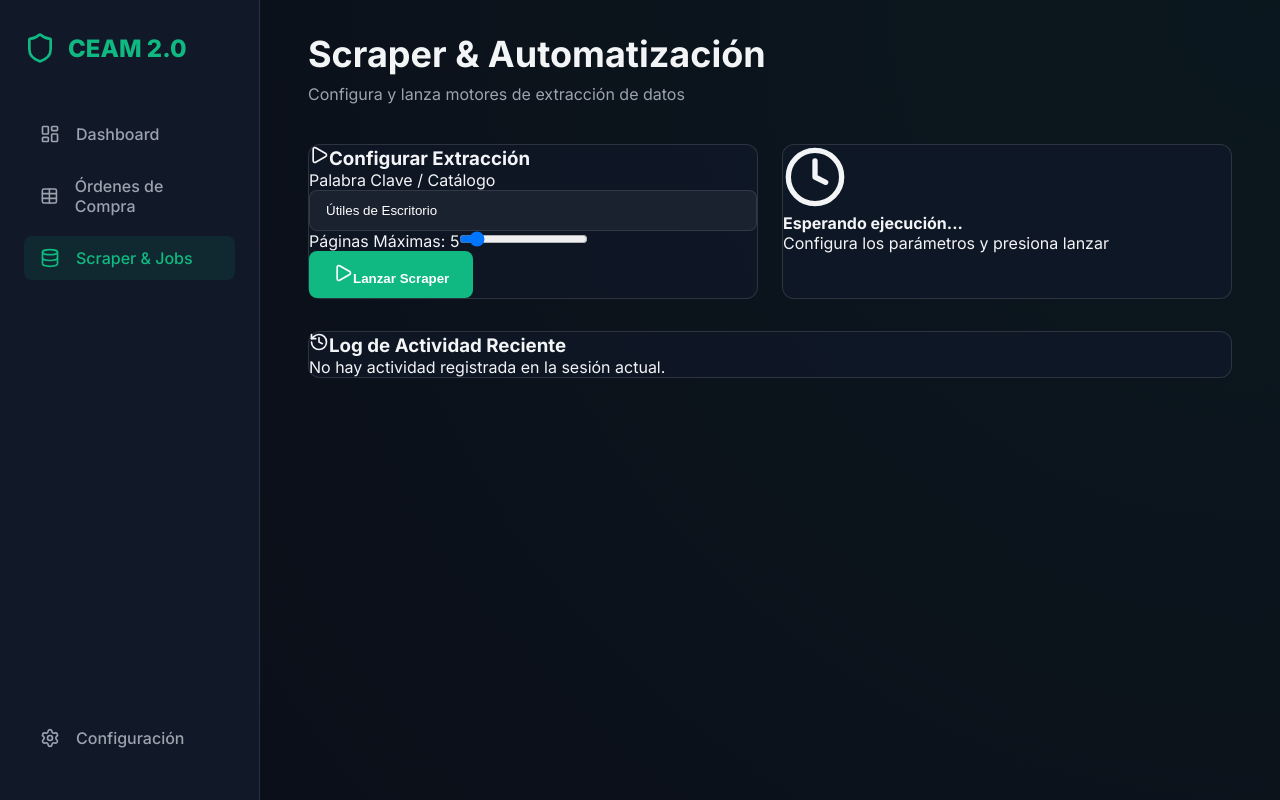
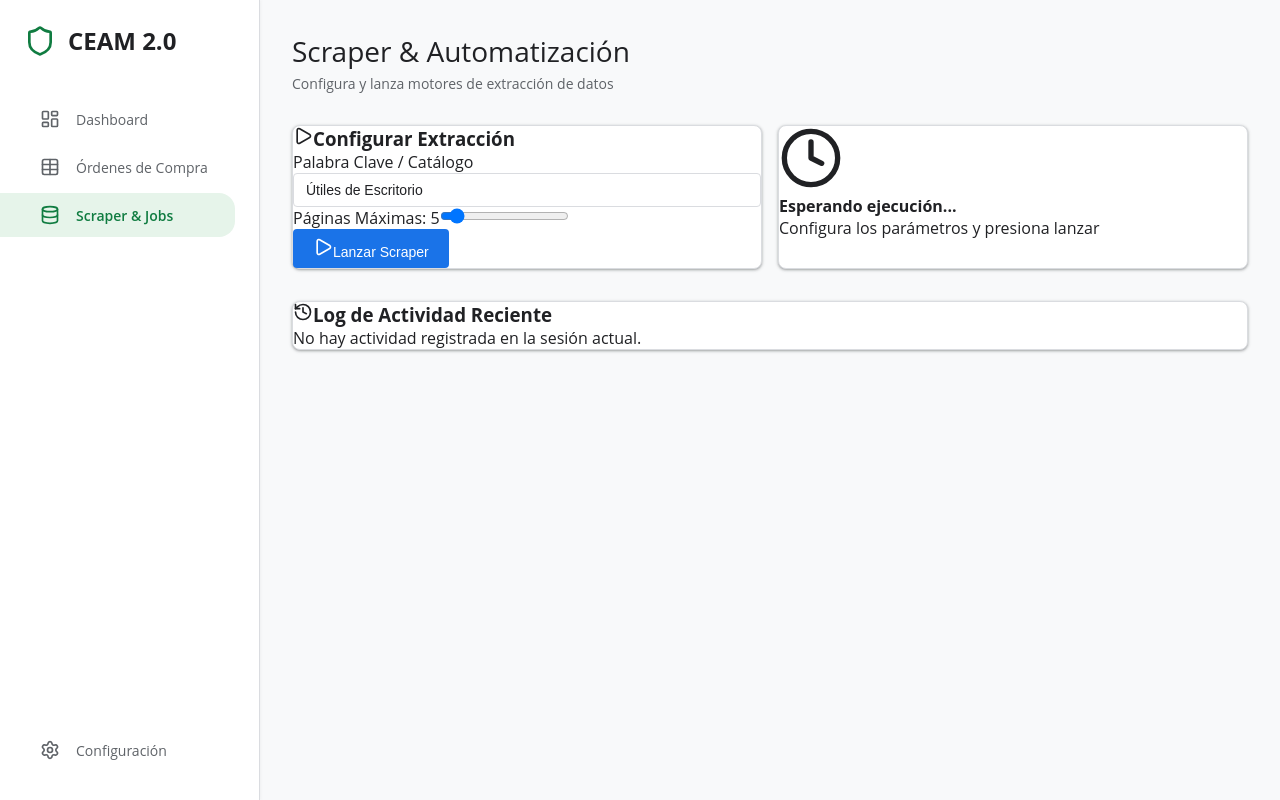
Before and after one commit to Johann3421/CEAM_AUDITOR_2.0, a React (Vite) app in the folder frontend/: page /scraper in a window 1280 px wide. Built offline with nearby package versions, Linux system fonts and the light colour scheme; no server answers.

Commit message:
Subiendo cambios de diseño

```diff
--- a/frontend/src/index.css
+++ b/frontend/src/index.css
@@ -1,18 +1,27 @@
 :root {
-  --bg-deep: #0b0f19;
-  --bg-card: rgba(17, 25, 40, 0.75);
-  --bg-sidebar: #111827;
-  --accent-primary: #10b981;
-  --accent-secondary: #3b82f6;
-  --text-main: #f3f4f6;
-  --text-muted: #9ca3af;
-  --border-color: rgba(255, 255, 255, 0.1);
-  --glass-border: rgba(255, 255, 255, 0.125);
-  --chart-blue: #3b82f6;
-  --chart-green: #10b981;
-  --chart-orange: #f59e0b;
-  --chart-red: #ef4444;
-  --shadow-lg: 0 10px 15px -3px rgba(0, 0, 0, 0.1), 0 4px 6px -2px rgba(0, 0, 0, 0.05);
+  /* Excel / Google Sheets inspired palette */
+  --bg-deep: #f8f9fa;
+  --bg-card: #ffffff;
+  --bg-sidebar: #ffffff;
+
+  --accent-excel: #107c41; /* Microsoft Excel Green */
+  --accent-google: #1a73e8; /* Google Blue */
+
+  --accent-primary: var(--accent-excel);
+  --accent-secondary: var(--accent-google);
+
+  --text-main: #202124;
+  --text-muted: #5f6368;
+  --border-color: #dadce0;
+  --glass-border: #dadce0;
+
+  --chart-blue: #1a73e8;
+  --chart-green: #107c41;
+  --chart-orange: #f29900;
+  --chart-red: #d93025;
+
+  --shadow-sm: 0 1px 2px 0 rgba(60, 64, 67, 0.3), 0 1px 3px 1px rgba(60, 64, 67, 0.15);
+  --shadow-lg: 0 4px 6px -1px rgba(0, 0, 0, 0.1), 0 2px 4px -1px rgba(0, 0, 0, 0.06);
 }
 
 * {
@@ -22,7 +31,7 @@
 }
 
 body {
-  font-family: 'Inter', sans-serif;
+  font-family: 'Open Sans', 'Inter', Roboto, sans-serif;
   background-color: var(--bg-deep);
   color: var(--text-main);
   -webkit-font-smoothing: antialiased;
@@ -30,13 +39,12 @@ body {
   overflow-x: hidden;
 }
 
-/* Glassmorphism Effect */
+/* Material Design Card Effect (Replaces glassmorphism) */
 .glass-effect {
   background: var(--bg-card);
-  backdrop-filter: blur(12px);
-  -webkit-backdrop-filter: blur(12px);
-  border: 1px solid var(--glass-border);
-  border-radius: 12px;
+  border: 1px solid var(--border-color);
+  border-radius: 8px;
+  box-shadow: var(--shadow-sm);
 }
 
 .app-container {
@@ -44,28 +52,33 @@ body {
   min-height: 100vh;
 }
 
-/* Sidebar Styles */
+/* Sidebar Styles - Google Template Look */
 .sidebar {
   width: 260px;
   background-color: var(--bg-sidebar);
   border-right: 1px solid var(--border-color);
   display: flex;
   flex-direction: column;
-  padding: 2rem 1.5rem;
+  padding: 1.5rem;
   position: fixed;
   top: 0;
   bottom: 0;
   z-index: 50;
+  box-shadow: 1px 0 3px rgba(0,0,0,0.04);
 }
 
 .sidebar-logo {
   font-size: 1.5rem;
-  font-weight: 800;
-  color: var(--accent-primary);
-  margin-bottom: 3rem;
+  font-weight: 700;
+  color: var(--text-main);
+  margin-bottom: 2.5rem;
   display: flex;
   align-items: center;
   gap: 0.75rem;
+}
+
+.sidebar-logo svg {
+  color: var(--accent-excel);
 }
 
 .nav-link {
@@ -75,129 +88,161 @@ body {
   padding: 0.75rem 1rem;
   color: var(--text-muted);
   text-decoration: none;
-  border-radius: 8px;
-  margin-bottom: 0.5rem;
-  transition: all 0.3s ease;
+  border-radius: 0 16px 16px 0; /* Google style pill */
+  margin-left: -1.5rem;
+  padding-left: 2.5rem;
+  margin-bottom: 0.25rem;
+  transition: all 0.2s ease;
   font-weight: 500;
+  font-size: 0.875rem;
 }
 
-.nav-link:hover, .nav-link.active {
-  background: rgba(16, 185, 129, 0.1);
-  color: var(--accent-primary);
+.nav-link:hover {
+  background: #f1f3f4;
+  color: var(--text-main);
+}
+
+.nav-link.active {
+  background: #e6f4ea; /* Light green tint */
+  color: var(--accent-excel);
+  font-weight: 600;
 }
 
 /* Main Content Area */
 .main-content {
   flex: 1;
   margin-left: 260px;
-  padding: 2rem 3rem;
-  background: radial-gradient(circle at top right, rgba(16, 185, 129, 0.05), transparent);
+  padding: 2rem;
+  background-color: var(--bg-deep);
 }
 
 /* Typography */
-h1 { font-size: 2.25rem; font-weight: 700; margin-bottom: 0.5rem; }
-.subtitle { color: var(--text-muted); margin-bottom: 2.5rem; }
+h1 { font-size: 1.75rem; font-weight: 400; margin-bottom: 0.25rem; color: var(--text-main); }
+.subtitle { color: var(--text-muted); margin-bottom: 2rem; font-size: 0.875rem; }
 
 /* Grid for Dashboard */
 .dashboard-grid {
   display: grid;
   grid-template-columns: repeat(4, 1fr);
-  gap: 1.5rem;
+  gap: 1rem;
   margin-bottom: 2rem;
 }
 
 .chart-grid {
   display: grid;
   grid-template-columns: repeat(2, 1fr);
-  gap: 1.5rem;
+  gap: 1rem;
   margin-bottom: 2rem;
 }
 
 /* KPI Card */
 .stat-card {
-  padding: 1.5rem;
+  padding: 1.25rem;
   display: flex;
   flex-direction: column;
-  gap: 0.5rem;
+  gap: 0.25rem;
+  background: white;
+  border: 1px solid var(--border-color);
+  border-radius: 8px;
+  box-shadow: 0 1px 2px rgba(0,0,0,0.05);
 }
 
-.stat-label { font-size: 0.875rem; color: var(--text-muted); font-weight: 500; }
-.stat-value { font-size: 1.75rem; font-weight: 700; }
-.stat-trend { font-size: 0.75rem; font-weight: 600; display: flex; align-items: center; gap: 0.25rem; }
-.trend-up { color: var(--accent-primary); }
+.stat-label { font-size: 0.75rem; color: var(--text-muted); font-weight: 600; text-transform: uppercase; letter-spacing: 0.5px; }
+.stat-value { font-size: 1.75rem; font-weight: 400; color: var(--text-main); }
+.stat-trend { font-size: 0.75rem; font-weight: 500; display: flex; align-items: center; gap: 0.25rem; margin-top: 0.5rem; }
+.trend-up { color: var(--accent-excel); }
 
-/* Table Styles */
+/* Excel Table Styles */
 .data-table-container {
   overflow-x: auto;
-  margin-top: 1rem;
+  background: white;
+  border: 1px solid var(--border-color);
+  border-radius: 4px;
 }
 
 table {
   width: 100%;
   border-collapse: collapse;
+  font-size: 0.8125rem; /* Excel-like small font */
 }
 
 th {
   text-align: left;
-  padding: 1rem;
-  font-size: 0.75rem;
-  text-transform: uppercase;
-  color: var(--text-muted);
+  padding: 0.5rem 0.75rem;
+  background-color: #f1f3f4;
+  color: var(--text-main);
   font-weight: 600;
-  border-bottom: 1px solid var(--border-color);
+  border: 1px solid var(--border-color);
+  white-space: nowrap;
 }
 
 td {
-  padding: 1rem;
-  font-size: 0.875rem;
-  border-bottom: 1px solid var(--border-color);
+  padding: 0.5rem 0.75rem;
+  color: #3c4043;
+  border: 1px solid var(--border-color);
 }
 
 tr:hover {
-  background: rgba(255, 255, 255, 0.02);
+  background: #f8f9fa; /* Slight hover effect */
 }
 
-/* Buttons and Inputs */
+/* Buttons and Inputs - Google Workspace Style */
 button {
   cursor: pointer;
-  border: none;
-  border-radius: 8px;
-  font-weight: 600;
+  border: 1px solid var(--border-color);
+  border-radius: 4px;
+  font-weight: 500;
   transition: all 0.2s ease;
+  font-size: 0.875rem;
+  background: white;
+  color: var(--text-main);
 }
 
 .btn-primary {
-  background: var(--accent-primary);
+  background: var(--accent-google);
   color: white;
-  padding: 0.75rem 1.5rem;
+  border: none;
+  padding: 0.5rem 1.25rem;
+}
+
+.btn-green {
+  background: var(--accent-excel);
+  color: white;
+  border: none;
+  padding: 0.5rem 1.25rem;
 }
 
 .btn-primary:hover {
-  filter: brightness(1.1);
-  transform: translateY(-1px);
+  background: #174ea6;
+  box-shadow: 0 1px 3px rgba(0,0,0,0.2);
+}
+
+.btn-green:hover {
+  background: #0c5e31;
 }
 
 .input-custom {
-  background: rgba(255, 255, 255, 0.05);
+  background: white;
   border: 1px solid var(--border-color);
-  padding: 0.75rem 1rem;
-  border-radius: 8px;
-  color: white;
+  padding: 0.5rem 0.75rem;
+  border-radius: 4px;
+  color: var(--text-main);
   width: 100%;
+  font-size: 0.875rem;
 }
 
 .input-custom:focus {
   outline: none;
-  border-color: var(--accent-primary);
-  background: rgba(255, 255, 255, 0.08);
+  border-color: var(--accent-google);
+  box-shadow: inset 0 0 0 1px var(--accent-google);
 }
 
 /* Animations */
 @keyframes fadeIn {
-  from { opacity: 0; transform: translateY(10px); }
+  from { opacity: 0; transform: translateY(5px); }
   to { opacity: 1; transform: translateY(0); }
 }
 
 .animate-fade {
-  animation: fadeIn 0.5s ease forwards;
+  animation: fadeIn 0.3s ease forwards;
 }
--- a/frontend/src/pages/Dashboard.jsx
+++ b/frontend/src/pages/Dashboard.jsx
@@ -74,7 +74,7 @@ const Dashboard = () => {
 
       <div className="glass-effect p-8">
         <h3 className="text-lg font-semibold mb-6 flex items-center gap-2">
-          <TrendingUp size={20} className="text-emerald-500" />
+          <TrendingUp size={20} className="text-green-600" />
           Top 5 Proveedores con Mayor Monto
         </h3>
         <div className="data-table-container">
@@ -89,10 +89,10 @@ const Dashboard = () => {
             <tbody>
               {stats?.top_providers.map((provider, i) => (
                 <tr key={i}>
-                  <td className="font-medium text-blue-400">{provider.nombre_proveedor}</td>
+                  <td className="font-medium text-blue-600">{provider.nombre_proveedor}</td>
                   <td style={{ textAlign: 'right' }}>{provider.total.toLocaleString()}</td>
                   <td>
-                    <span className="px-2 py-1 rounded-full text-xs font-semibold bg-emerald-500/10 text-emerald-500">
+                    <span className="px-2 py-1 rounded-full text-xs font-semibold bg-green-50 text-green-600">
                       Activo
                     </span>
                   </td>
--- a/frontend/src/pages/ScraperControl.jsx
+++ b/frontend/src/pages/ScraperControl.jsx
@@ -55,11 +55,11 @@ const ScraperControl = () => {
 
   const getStatusColor = (s) => {
     switch (s) {
-      case 'SUCCESS': return 'text-emerald-500';
+      case 'SUCCESS': return 'text-green-600';
       case 'FAILURE': return 'text-red-500';
       case 'PENDING': return 'text-amber-500';
       case 'STARTED': return 'text-blue-500';
-      default: return 'text-white/40';
+      default: return 'text-gray-500';
     }
   };
 
@@ -72,13 +72,13 @@ const ScraperControl = () => {
         {/* Configuration Card */}
         <div className="glass-effect p-8">
           <h3 className="text-xl font-bold mb-6 flex items-center gap-2">
-            <Play size={20} className="text-emerald-500" />
+            <Play size={20} className="text-green-600" />
             Configurar Extracción
           </h3>
 
           <div className="space-y-6">
             <div>
-              <label className="block text-sm font-medium text-white/60 mb-2">Palabra Clave / Catálogo</label>
+              <label className="block text-sm font-medium text-gray-600 mb-2">Palabra Clave / Catálogo</label>
               <input
                 type="text"
                 className="input-custom"
@@ -89,7 +89,7 @@ const ScraperControl = () => {
             </div>
 
             <div>
-              <label className="block text-sm font-medium text-white/60 mb-2">Páginas Máximas: {maxPages}</label>
+              <label className="block text-sm font-medium text-gray-600 mb-2">Páginas Máximas: {maxPages}</label>
               <input
                 type="range"
                 min="1"
@@ -127,9 +127,9 @@ const ScraperControl = () => {
         <div className="glass-effect p-8 flex flex-col justify-center items-center text-center">
           {!status ? (
             <>
-              <Clock size={64} className="text-white/5 mb-4" />
-              <h4 className="text-lg font-semibold text-white/40">Esperando ejecución...</h4>
-              <p className="text-sm text-white/20 mt-2">Configura los parámetros y presiona lanzar</p>
+              <Clock size={64} className="text-gray-200 mb-4" />
+              <h4 className="text-lg font-semibold text-gray-500">Esperando ejecución...</h4>
+              <p className="text-sm text-gray-400 mt-2">Configura los parámetros y presiona lanzar</p>
             </>
           ) : (
             <div className="w-full">
@@ -137,24 +137,24 @@ const ScraperControl = () => {
                 {polling ? (
                   <Loader2 size={64} className="text-blue-500 animate-spin mx-auto mb-4" />
                 ) : status.status === 'SUCCESS' ? (
-                  <CheckCircle size={64} className="text-emerald-500 mx-auto mb-4" />
+                  <CheckCircle size={64} className="text-green-600 mx-auto mb-4" />
                 ) : (
                   <AlertCircle size={64} className="text-red-500 mx-auto mb-4" />
                 )}
                 <h4 className={`text-2xl font-bold ${getStatusColor(status.status)}`}>
                   {status.status}
                 </h4>
-                <p className="text-sm text-white/40 mt-1">ID: {task_id}</p>
+                <p className="text-sm text-gray-500 mt-1">ID: {task_id}</p>
               </div>
 
               {status.result && (
-                <div className="bg-white/5 p-4 rounded-xl space-y-2">
+                <div className="bg-gray-50 p-4 rounded-xl space-y-2">
                   <div className="flex justify-between">
-                    <span className="text-white/40">Insertadas:</span>
-                    <span className="font-bold text-emerald-500">{status.result.inserted}</span>
+                    <span className="text-gray-500">Insertadas:</span>
+                    <span className="font-bold text-green-600">{status.result.inserted}</span>
                   </div>
                   <div className="flex justify-between">
-                    <span className="text-white/40">Actualizadas:</span>
+                    <span className="text-gray-500">Actualizadas:</span>
                     <span className="font-bold text-blue-500">{status.result.updated}</span>
                   </div>
                 </div>
@@ -169,7 +169,7 @@ const ScraperControl = () => {
           <History size={20} className="text-blue-500" />
           Log de Actividad Reciente
         </h3>
-        <div className="text-white/20 text-center py-10 italic">
+        <div className="text-gray-400 text-center py-10 italic">
           No hay actividad registrada en la sesión actual.
         </div>
       </div>
```
Also changed, not shown: frontend/src/pages/Orders.jsx (+5 -5 lines).
